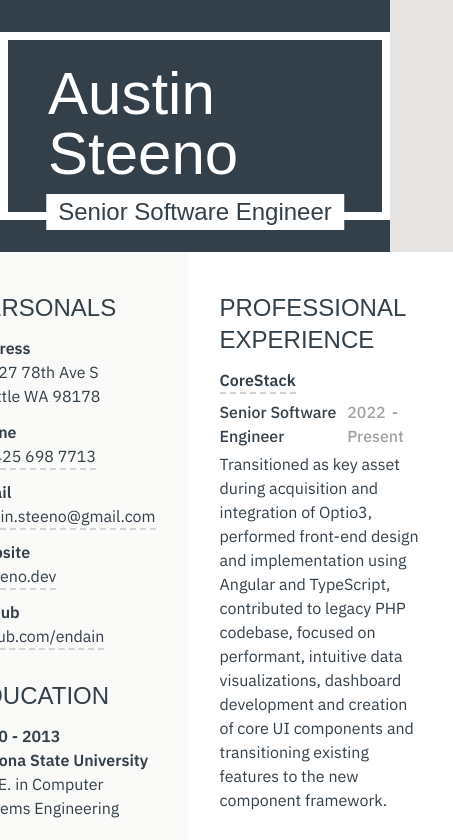
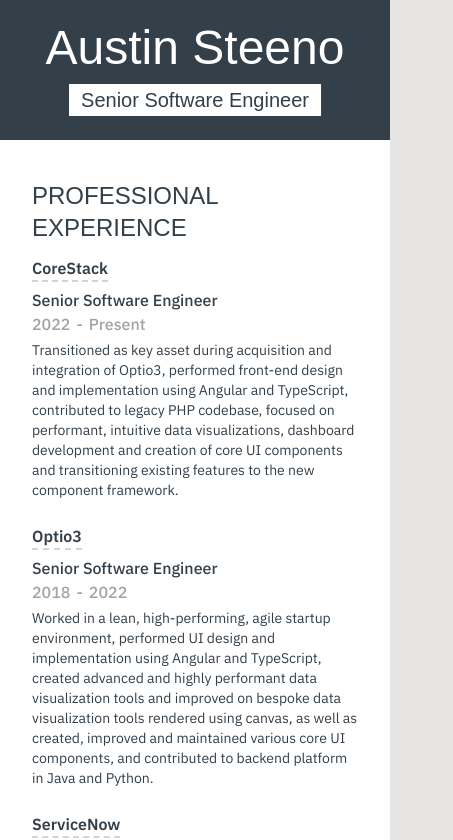
Before and after one commit to Endain/asteeno.dev, a Next.js app: page / in a window 390 px wide. Shown: the top 840 px of the page, 453 px wide, since content can reach past the window. Built offline with nearby package versions, Linux system fonts and the light colour scheme; a web font is replaced by a local one.

Commit message:
Configure Firebase, improve mobile styling

```diff
--- a/app/details.tsx
+++ b/app/details.tsx
@@ -7,6 +7,6 @@
 
 export default function Details({className = "", children}: DetailsProps) {
     return (
-        <div className={`${className} print:text-sm`}>{children}</div>
+        <div className={`${className} text-sm sm:text-base print:text-sm`}>{children}</div>
     );
 }
--- a/app/employment-period.tsx
+++ b/app/employment-period.tsx
@@ -9,7 +9,7 @@
 
 export default function EmploymentPeriod({className = "", role, start, end}: EmploymentPeriodProps) {
     return (
-        <h4 className={`${className} font-medium flex flex-row space-x-2 mb-1`}>
+        <h4 className={`${className} font-medium flex flex-col sm:flex-row sm:space-x-2 mb-1`}>
             <div>{role}</div>
             <div className="text-neutral-400">
                 <span>{start}</span>
--- a/app/page.tsx
+++ b/app/page.tsx
@@ -8,14 +8,14 @@
 export default function Page() {
     return (
         <div className="flex flex-col justify-center h-full">
-            <header className="flex flex-col py-8 bg-steel-blue">
-                <div className="flex flex-col px-10 py-6 border-8 border-white self-center relative">
-                    <h1 className="self-center font-header font-medium text-6xl mb-1 text-white">Austin Steeno</h1>
-                    <h2 className="self-center font-header font-medium absolute top-full left-1/2 whitespace-nowrap -translate-y-1/2 -translate-x-1/2 bg-white text-steel-blue text-2xl py-0.5 px-3">Senior
+            <header className="flex flex-col pt-4 pb-10 sm:py-8 bg-steel-blue">
+                <div className="flex flex-col px-2 sm:px-10 pt-2 pb-6 sm:py-6 sm:border-8 border-white self-center relative">
+                    <h1 className="self-center font-header font-medium text-5xl sm:text-6xl mb-1 text-white">Austin Steeno</h1>
+                    <h2 className="self-center font-header font-medium absolute top-full left-1/2 whitespace-nowrap -translate-y-1/2 -translate-x-1/2 bg-white text-steel-blue text-xl sm:text-2xl py-0.5 px-3">Senior
                         Software Engineer</h2>
                 </div>
             </header>
-            <main className="flex basis-auto flex-grow flex-row max-w-base-width self-center">
+            <main className="flex basis-auto flex-grow flex-col-reverse md:flex-row print:flex-row max-w-base-width self-center">
 
                 <section className="flex flex-col basis-1/3 bg-stone-50 px-8 py-10">
 
--- a/app/project.tsx
+++ b/app/project.tsx
@@ -9,7 +9,7 @@
 export default function Project({className = "", children, date}: ProjectProps) {
     return (
         <div className="screen:mb-2 print: mb-1.5">
-            <h4 className={`${className} font-semibold flex flex-row content-center space-x-2`}>
+            <h4 className={`${className} font-semibold flex flex-col sm:flex-row content-center sm:space-x-2`}>
                 <div className="print:inline-block print:border-b-steel-blue print:border-b-[1.5px] print:border-solid">{children}</div>
                 <div className="text-neutral-400 font-medium">{date}</div>
             </h4>
```
Also changed, not shown: firebase.json (added), 2 other files (tests, documents, lock files or other folders).
